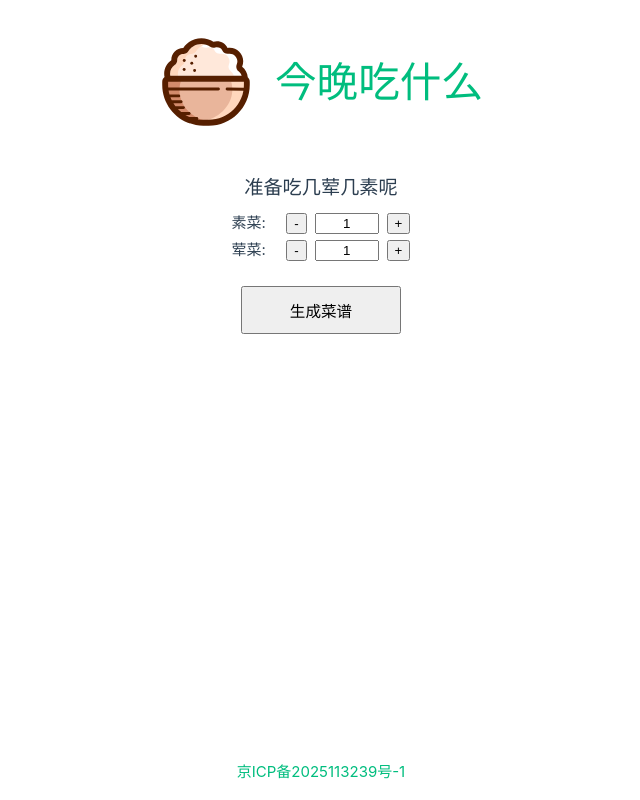
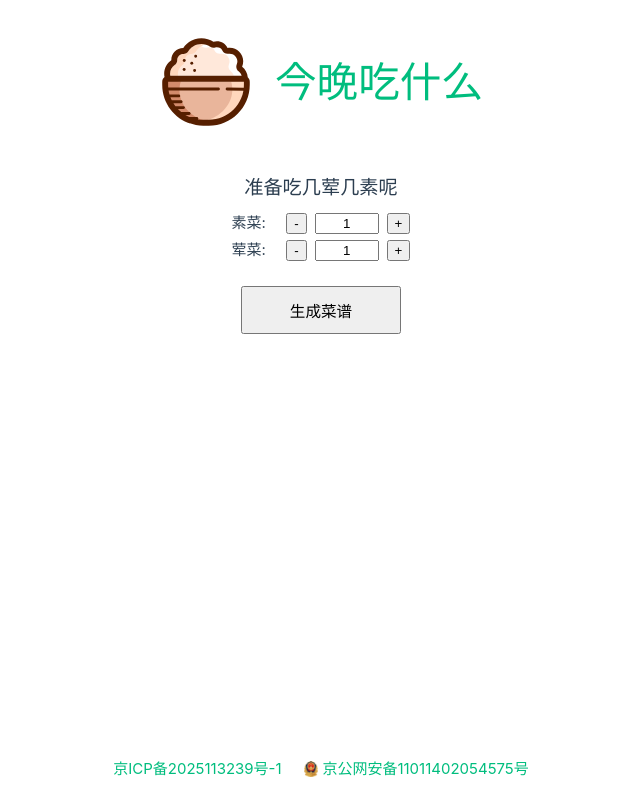
Before and after one commit to hanzc0106/wll-is-hungry, a Vue app: page / in a window 1280 px wide. Shown: the whole page, without its empty margins (319-959 px from the left). Built offline with nearby package versions, Linux system fonts and the light colour scheme; no server answers.

Commit message:
feat: 增加公安备案

```diff
--- a/src/App.vue
+++ b/src/App.vue
@@ -29,7 +29,13 @@ const goHome = () => {
   <main>
     <RouterView />
   </main>
-  <footer><a href="https://beian.miit.gov.cn/" target="_blank" ref="noreferer">京ICP备2025113239号-1</a></footer>
+  <footer>
+    <a href="https://beian.miit.gov.cn/" target="_blank" ref="noreferer">京ICP备2025113239号-1</a>
+    <a href="https://beian.mps.gov.cn/#/query/webSearch?code=11011402054575" target="_blank" ref="noreferer">
+      <img src="@/assets/beian.png" height="16" />
+      京公网安备11011402054575号
+    </a>
+  </footer>
 </template>
 
 <style scoped>
@@ -73,7 +79,16 @@ main {
 
 footer {
   padding-block: 1rem;
-  text-align: center;
+  display: flex;
+  justify-content: center;
+  align-items: center;
+  gap: 1rem;
+
+  a {
+    display: inline-flex;
+    align-items: center;
+    gap: 0.25rem;
+  }
 }
 
 @media (min-width: 1024px) {
```
Also changed, not shown: src/assets/beian.png (added).
